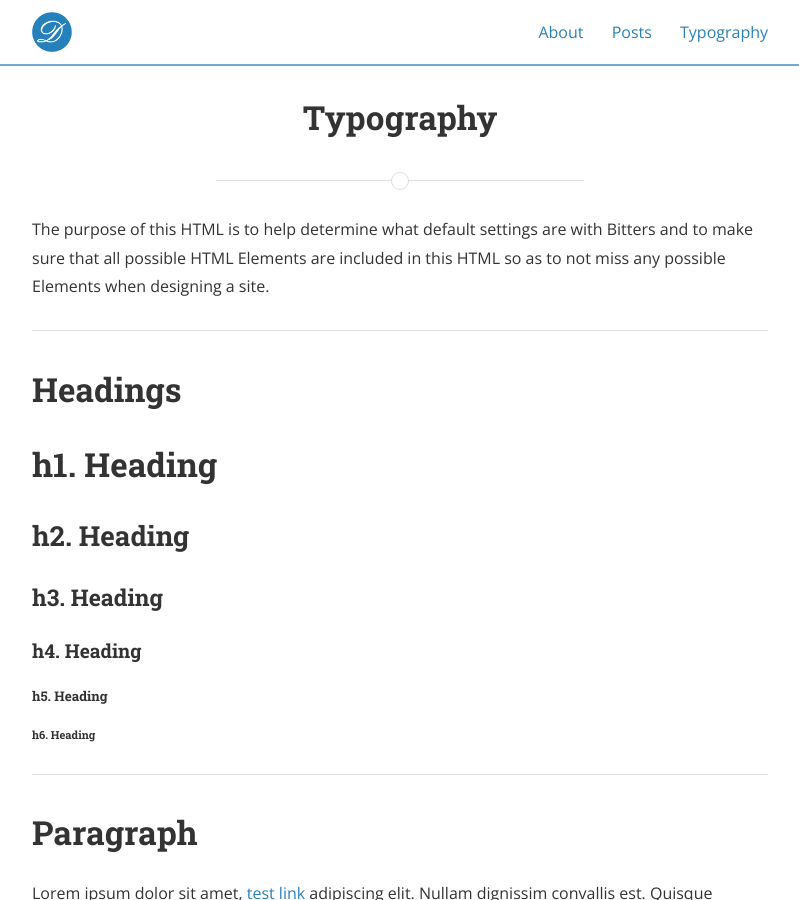
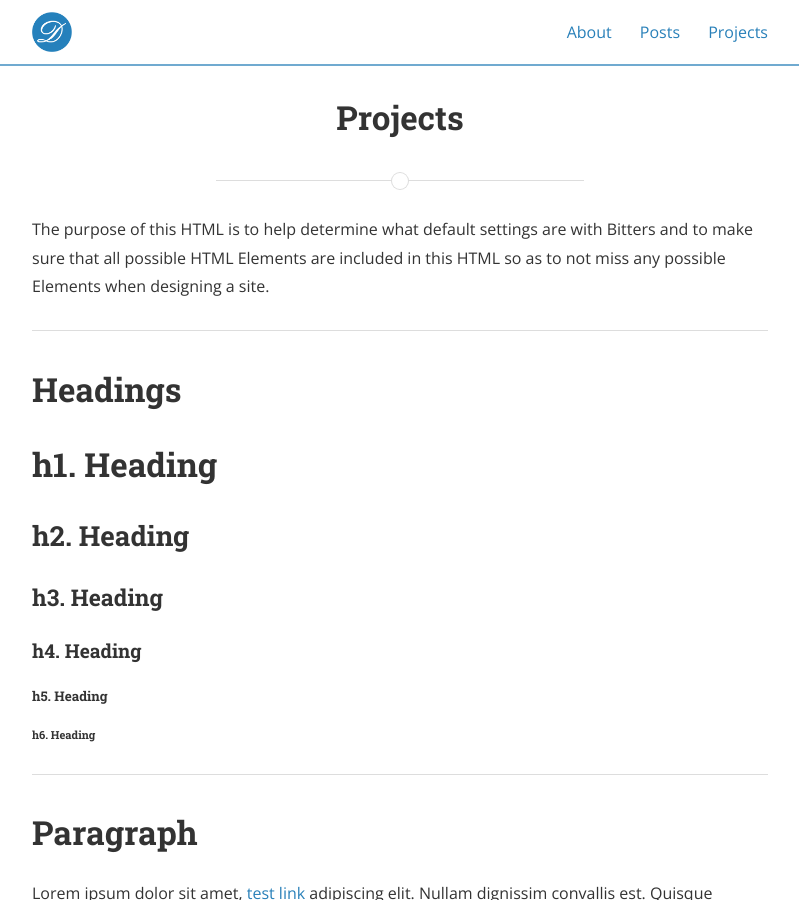
Before and after one commit to cyli2014/cyli2014.github.io, a Jekyll site: the page built from typography.html, in a window 1280 px wide and 900 px high. Shown: the whole window, without its empty margins (240-1039 px from the left). Built offline with Jekyll 4.4.1, drawn with Linux system fonts in a browser that asks for light colours; nearby versions of some CDN libraries.

Commit message:
Edit about page.

```diff
--- a/typography.html
+++ b/typography.html
@@ -1,7 +1,7 @@
 ---
 layout: page
-title: Typography
-permalink: /typography/
+title: Projects
+permalink: /projects/
 ---
 
 <p>The purpose of this HTML is to help determine what default settings are with Bitters and to make sure that all possible HTML Elements are included in this HTML so as to not miss any possible Elements when designing a site.</p>
```
Also changed, not shown: about.md (+4 -0 lines).
